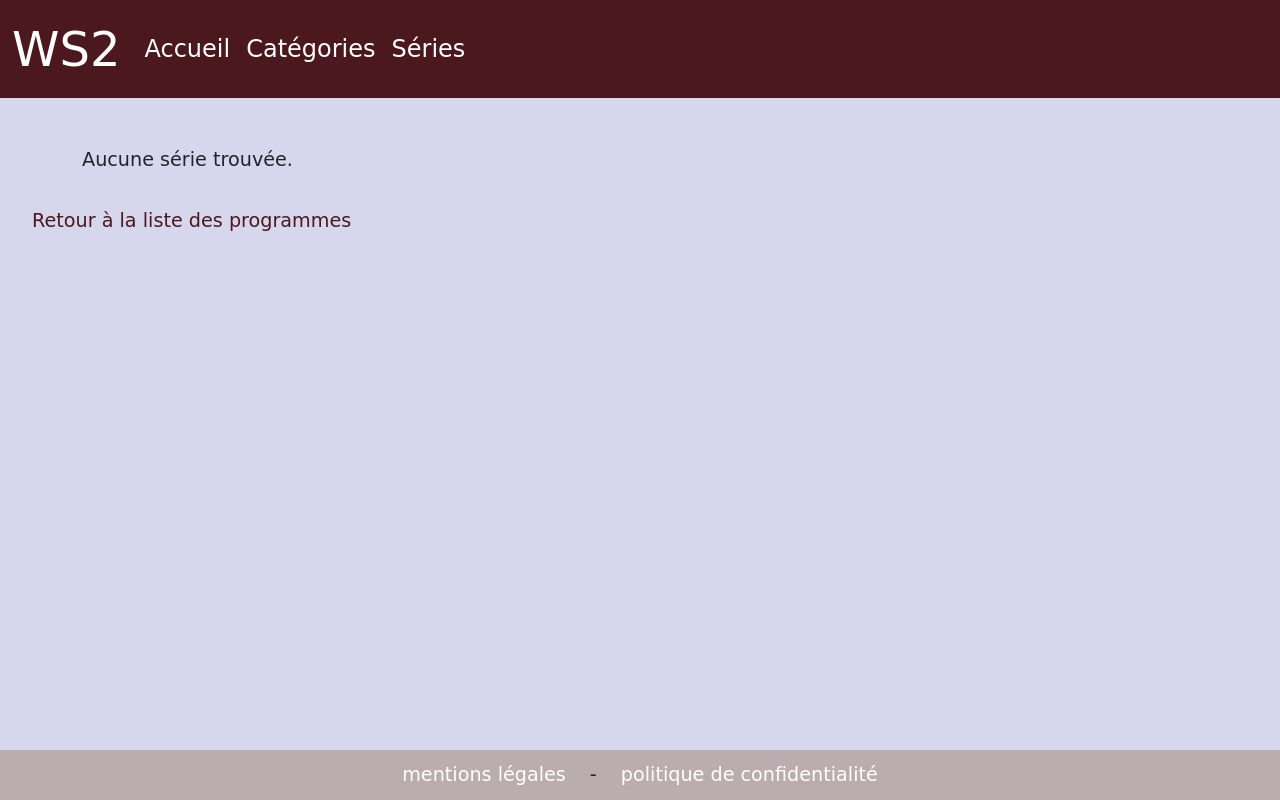
After one commit to veroniqueauzias/wildSeries2, a Symfony app: template templates/category/show.html.twig in a window 1280 px wide. The commit adds this page. Run offline with Twig, Linux system fonts and the light colour scheme; the template is opened without the code that fills it, so the values that code supplies are empty; style sheets or scripts are compiled from the project's sources; some libraries are stand-ins or nearby versions; some web fonts are replaced.

Commit message:
show categories and programs in categories

```diff
--- a/templates/_navbar.html.twig
+++ b/templates/_navbar.html.twig
@@ -8,10 +8,14 @@
             <ul class="navbar-nav">
                 <li class="nav-item">
                     <a class="nav-link" aria-current="page" href="/">Accueil</a>
+                </li><li class="nav-item">
+                    <a class="nav-link" href="{{ path('category_index') }}">Catégories</a>
                 </li>
+
                 <li class="nav-item">
                     <a class="nav-link" href="{{ path('program_index') }}">Séries</a>
                 </li>
+
             </ul>
         </div>
     </div>
--- /dev/null
+++ b/templates/category/show.html.twig
@@ -0,0 +1,21 @@
+{% extends "base.html.twig" %}
+
+{% block title %}WS2 - {{category.name}}{% endblock %}
+
+{% block body %}
+<div class="container mt-5">
+    <h1 class="title mt-0">{{ category.name }}</h1>
+    {% for program in programs %}
+    <a href="{{path('program_show', { 'id': program.id }) }}"><h2 class="subtitle">{{program.id}} - {{program.title}}</h2></a>
+        <p class="justify">{{program.summary}}</p>
+    {% else %}
+      Aucune série trouvée.
+   {% endfor %}
+
+</div>
+<div class="returnLink">
+   <a href="{{ path('program_index') }}">
+      Retour à la liste des programmes
+   </a>
+</div>
+{% endblock %}
--- a/templates/index.html.twig
+++ b/templates/index.html.twig
@@ -1,5 +1,9 @@
 {% extends "base.html.twig" %}
 {% block title %}Welcome to WS2!{% endblock %}
 {% block body %}
+
+<div class="container mt-5">
 <h1>Bienvenue!</h1>
+</div>
+
 {% endblock %}
--- a/templates/program/index.html.twig
+++ b/templates/program/index.html.twig
@@ -6,7 +6,7 @@
 <div class="container mt-5">
    <h1 class="title mb-5">Liste des séries:</h1>
    {% for program in programs %}
-       <h2 class="subtitle">{{ loop.index }} - {{ program.title }} - Catégorie : {{ program.category.name }}</h2>
+      <a href="{{path('program_show', { 'id': program.id }) }}"><h2 class="subtitle">{{ loop.index }} - {{ program.title }} - Catégorie : {{ program.category.name }}</h2></a>
        <p class="justify">{{ program.summary }}</p>
    {% else %}
       Aucune série trouvée.
```
Also changed, not shown: src/Controller/CategoryController.php (added, +59 -0 lines), templates/category/index.html.twig (added, +20 -0 lines).
